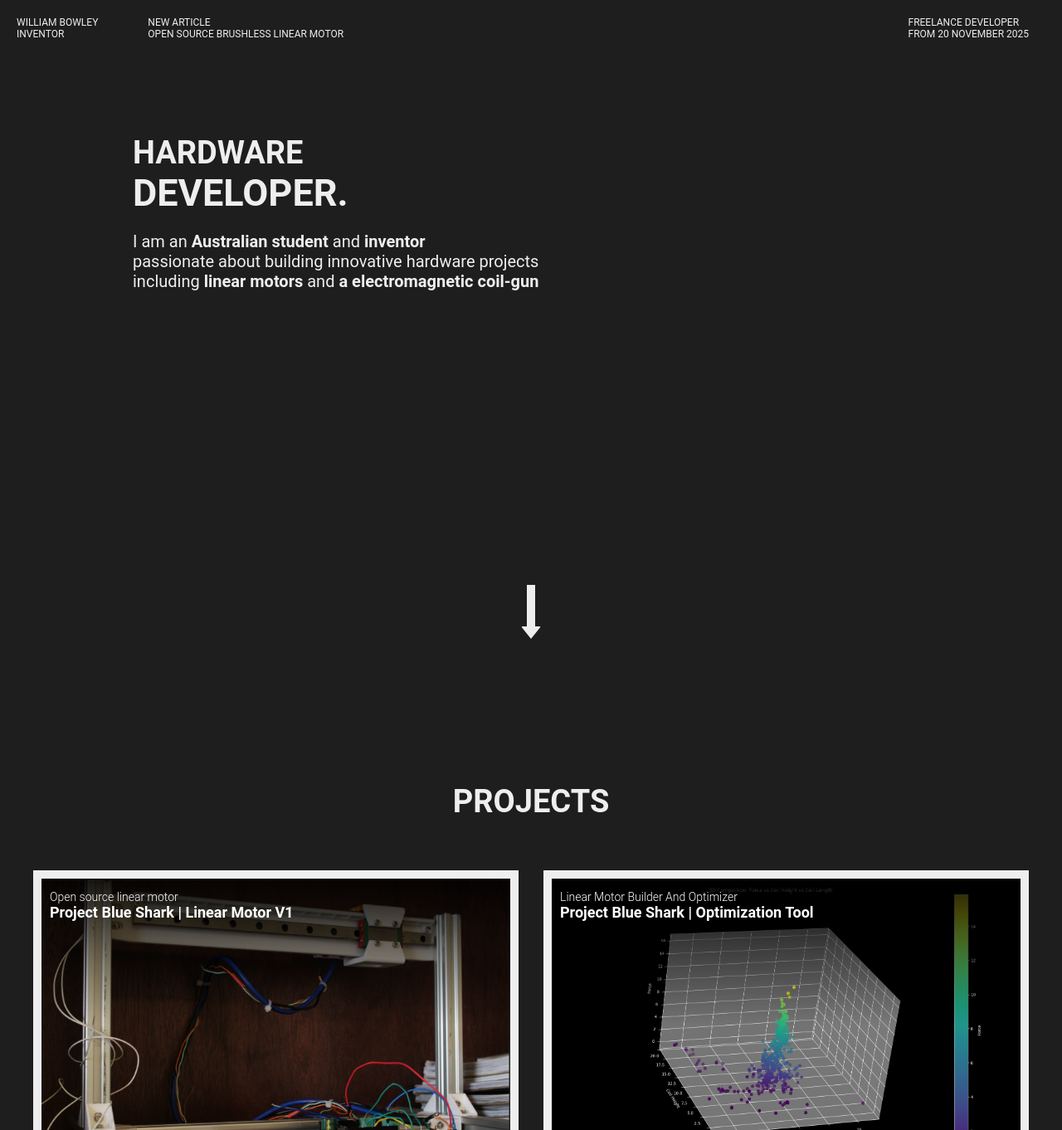
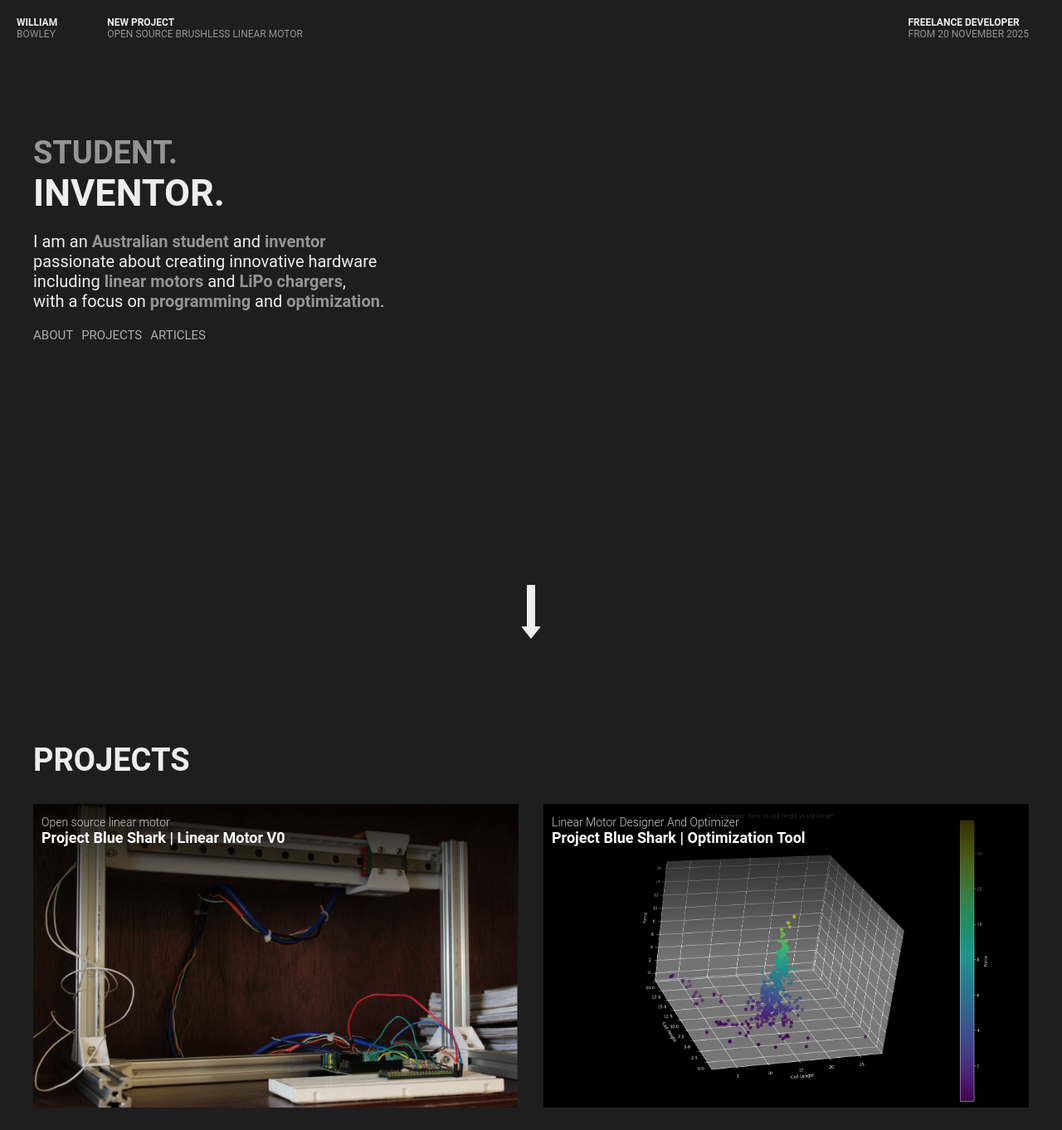
Before and after one commit to wgbowley/Personal-Website, a Flask app: page / in a window 1280 px wide. Shown: the top 1362 px of the page at 83% size. Run offline with Flask 3, Linux system fonts and the light colour scheme.

Commit message:
Design code is a mess
Added:
- Articles & Hover effect
- Wrapper for all content. So its inline.
- More Color Palettes

```diff
--- a/code/static/javascript.js
+++ b/code/static/javascript.js
@@ -58,3 +58,50 @@ boxes.forEach(box => {
     targetY = 50;
   });
 });
+
+
+const articleboxes = document.querySelectorAll('.article'); // NOT .project-box
+
+articleboxes.forEach(box => {
+  let currentX = 50;
+  let currentY = 50;
+  let targetX = 50;
+  let targetY = 50;
+
+  const ease = 0.15;
+
+  function animate() {
+    currentX += (targetX - currentX) * ease;
+    currentY += (targetY - currentY) * ease;
+
+    box.style.setProperty('--x', `${currentX}%`);
+    box.style.setProperty('--y', `${currentY}%`);
+
+    requestAnimationFrame(animate);
+  }
+
+  animate();
+
+  box.addEventListener('mousemove', e => {
+    const rect = box.getBoundingClientRect();
+    targetX = ((e.clientX - rect.left) / rect.width) * 100;
+    targetY = ((e.clientY - rect.top) / rect.height) * 100;
+  });
+
+  box.addEventListener('mouseleave', () => {
+    targetX = 50;
+    targetY = 50;
+  });
+});
+
+
+document.querySelectorAll('.article[data-href]').forEach(article => {
+  article.style.cursor = 'pointer'; // make cursor pointer
+
+  article.addEventListener('click', () => {
+    const url = article.getAttribute('data-href');
+    if (url) {
+      window.location.href = url;
+    }
+  });
+});
--- a/code/static/main.css
+++ b/code/static/main.css
@@ -1,6 +1,14 @@
 :root {
   --color: #EEEEEE;
+  --sub-color: #949494;
+  --gallery-sub-color: #CACACA;
+  --small-nav-bar: #AEAEAE;
+  --article-background: #4A4A4A;
   background-color: #1E1E1E;
+}
+
+html {
+  scroll-behavior: smooth;
 }
 
 /* Scrollbar for WebKit browsers (Chrome, Safari, Edge) */
@@ -47,6 +55,10 @@ nav li {
   float: left;
 }
 
+.under-text-color {
+    color: var(--sub-color)
+}
+
 nav li a {
   color: var(--color);
   font-size: 12px;
@@ -56,12 +68,21 @@ nav li a {
   text-transform: uppercase;
 }
 
+.content-wrapper {
+  font-family: "Roboto", sans-serif;
+  max-width: 1200px;
+  margin: 0 auto;
+  padding: 0 20px;
+}
 
 .intro-text {
   font-family: "Roboto", sans-serif;
-  padding: 100px 0px 0px 160px;
+  padding-top: 100px;
+  padding-left: 0;
+  padding-right: 0;
   color: var(--color);
 }
+
 
 .main-text {
   color: var(--color);
@@ -76,8 +97,25 @@ nav li a {
   margin: 0px;
 }
 
+.about b {
+  color: var(--sub-color);
+}
+
 .about p {
   font-size: 20px;
+}
+
+
+.small-nav a {
+  text-decoration: none;
+  padding: 0px 10px 0px 0px;
+  color: var(--small-nav-bar);
+  font-size: 15px;
+  transition: color 0.25s ease-in-out;
+}
+
+.small-nav a:hover {
+  color: var(--color);
 }
 
 
@@ -85,8 +123,8 @@ nav li a {
   font-family: "Roboto", sans-serif;
   display: flex;
   flex-direction: column;
-  align-items: center;
-  padding: 50px 20px;
+  /* align-items: center; */
+  /* padding: 50px 20px; */
   text-align: center;
   color: #1E1E1E;
 }
@@ -158,6 +196,15 @@ nav li a {
   }
 }
 
+.section-title {
+  text-align: left;
+}
+.section-title h1{
+  text-transform: uppercase;
+  font-weight: 600;
+  font-size: 38px;
+  color: #EEEEEE;
+}
 
 .project-box {
   position: relative;
@@ -166,7 +213,8 @@ nav li a {
   aspect-ratio: 16 / 10;
   cursor: pointer;
   transition: transform 0.2s, box-shadow 0.2s;
-  border: 10px solid var(--color);
+  /* box-shadow: 0 2px 6px rgba(255, 255, 255, 0.05); */
+  /* border: 5px solid var(--color);   */
 }
 
 /* Image */
@@ -233,7 +281,79 @@ nav li a {
 }
 
 .project-box .label p {
+  color: var(--gallery-sub-color);
   margin: 4px 0 0;
   font-size: 14px;
   font-weight: 300;
 }
+
+.article {
+  position: relative;
+  background: #262626;
+  padding: 20px 25px;
+  margin-bottom: 25px;
+  transition: box-shadow 0.3s ease, transform 0.2s ease;
+  box-shadow: none;
+  --x: 50%;
+  --y: 50%;
+  overflow: hidden; /* so the glow doesn't spill out */
+}
+
+.article::before {
+  content: "";
+  position: absolute;
+  inset: 0;
+  background: radial-gradient(
+    circle 300px at var(--x, 50%) var(--y, 50%),
+    rgba(255, 255, 255, 0.3) 0%,
+    rgba(255, 255, 255, 0.1) 60%,
+    rgba(255, 255, 255, 0) 100%
+  );
+  opacity: 0;
+  transition: opacity 0.3s ease;
+  pointer-events: none;
+}
+
+
+.article:hover::before {
+  opacity: 1;
+}
+
+.article:hover {
+  box-shadow: 0 4px 12px rgba(0, 0, 0, 0.08);
+}
+
+
+/* .article {
+  --x: 50%;
+  --y: 50%;
+  position: relative;
+  background: radial-gradient(
+    circle at var(--x) var(--y),
+    rgba(255, 255, 255, 0.06),
+    transparent 60%
+  );
+  transition: background 0.15s ease;
+} */
+
+
+/* Optional hover effect */
+/* .article:hover {
+    transform: translateY(-4px);
+} */
+
+.article-title {
+    margin-top: 0;
+    font-size: 1.5em;
+    color: var(--color);
+}
+
+.article-description {
+    color: var(--color);
+    margin: 10px 0;
+}
+
+.article-date {
+    color: var(--sub-color);
+    font-size: 0.9em;
+}
--- a/code/templates/main.html
+++ b/code/templates/main.html
@@ -12,40 +12,69 @@
         <header>
             <nav>
             <ul>
-                <li><a>William Bowley<br>Inventor</a></li>
-                <li><a>New Article<br>Open Source Brushless Linear Motor</a></li>
-                <li style="float:right"><a>Freelance Developer<br>From 20 November 2025</a></li>
+                <li>
+                    <a><b>William</b>
+                        <br>
+                        <span class="under-text-color">Bowley</span>
+                    </a>
+                </li>
+                <li>
+                    <a>
+                        <b>New Project</b>
+                        <br>
+                        <span class="under-text-color">Open Source Brushless Linear Motor</span>
+                    </a>
+                </li>
+                <li style="float:right">
+                    <a>
+                        <b>Freelance Developer</b>
+                        <br>
+                        <span class="under-text-color">From 20 November 2025</span>
+                    </a>
+                </li>
             </ul>
             </nav>
         </header>
 
         <section class="intro">
+            <div class="content-wrapper">
                 <div class="intro-text">
                     <div class="main-text">
-                <p style="font-size: 38px">Hardware</p>
-                <p style="font-size: 45px">Developer.</p>
+                        <p style="font-size: 38px"><span class="under-text-color">Student.</span></p>
+                        <p style="font-size: 45px">Inventor.</p>
                     </div>
                     <div class="about">
                         <p>
-                I am an <b>Australian student</b> and <b>inventor</b>
-                <br>
-                passionate about building innovative hardware projects
-                <br>
-                including <b>linear motors</b> and <b> a electromagnetic coil-gun</b>
+                            I am an <b>Australian student</b> and <b>inventor</b><br>
+                            passionate about creating innovative hardware<br>
+                            including <b>linear motors</b> and <b>LiPo chargers</b>,<br>
+                            with a focus on <b>programming</b> and <b>optimization</b>.
                         </p>
+                    </div>
+
+                    <nav class="small-nav">
+                        <ul>
+                            <li><a href="/about">About</a></li>
+                            <li><a href="#gallery">Projects</a></li>
+                            <li><a href="#articles">Articles</a></li>
+                        </ul>
+                    </nav>
                 </div>
             </div>
         </section>
 
-        <section class="gallery">
+        <section class="gallery" id="gallery">
         <div class="scroll-down-arrow" id="scrollArrow"></div>
-        <h1 style="font-weight: 600; font-size: 38px; color: #EEEEEE;">PROJECTS</h1>
+        <div class="content-wrapper">
+            <div class="section-title">
+                <h1>Projects</h1>
+            </div>
             <div class="project-gallery">
             <div class="project-box">
             <a href="linear-motor.html">
                 <div class="label">
                 <p>Open source linear motor</p>
-                <h2>Project Blue Shark | Linear Motor V1</h2>
+                <h2>Project Blue Shark | Linear Motor V0</h2>
                 </div>
                 <img src="static/images/linear_motor.png" alt="Linear Brushless Motor">
             </a>
@@ -53,7 +82,7 @@
             <div class="project-box">
                 <a href="Motor-Builder.html">
                 <div class="label">
-                <p>Linear Motor Builder And Optimizer</p>
+                <p>Linear Motor Designer And Optimizer</p>
                 <h2 >Project Blue Shark | Optimization Tool </h2>
                 </div>
                 <img src="static\images\optimization.png" alt="Electromagnetic Coilgun">
@@ -70,7 +99,26 @@
             <div class="project-box">
             </div>
             </div>
+        </div>
         </section>
+
+        <section class="articles" id="articles">
+            <div class="content-wrapper">
+                <div class="section-title">
+                    <h1>Articles</h1>
+                </div>
+
+                <div class="article" data-href="/the-author-and-his-death.html">
+                <h2 class="article-title">The Authors Death: Who Tells Your Story When You’re Gone?</h2>
+                <p class="article-description">
+                    We spend our lives writing our own story—line by line, choice by choice.
+                    But in death, the pen passes to others, and suddenly, the story is no longer ours to tell.
+                </p>
+                <p class="article-date">September 20th, 2025</p>
+                </div>
+            </div>
+        </section>
+
         <script src="/static/javascript.js"></script>
     </body>
 </html>
```
Also changed, not shown: color_palettes/1E1E1E262626141414949494-1584389616.png (added), color_palettes/1E1E1EFFFFFF4A4A4A6161617A7A7A949494AEAEAECACACAE6E6E6-2733808598.png (added). Lines whose indentation alone changed are shown as unchanged.
